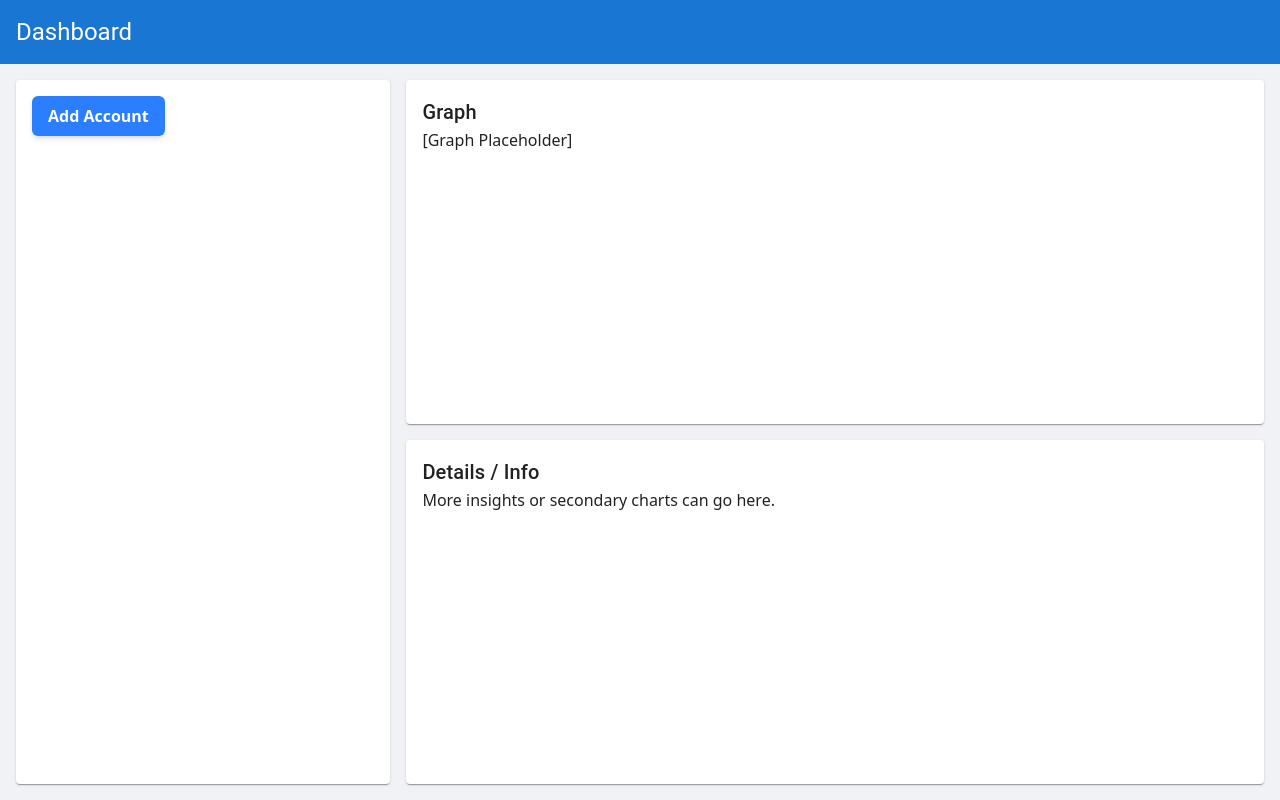
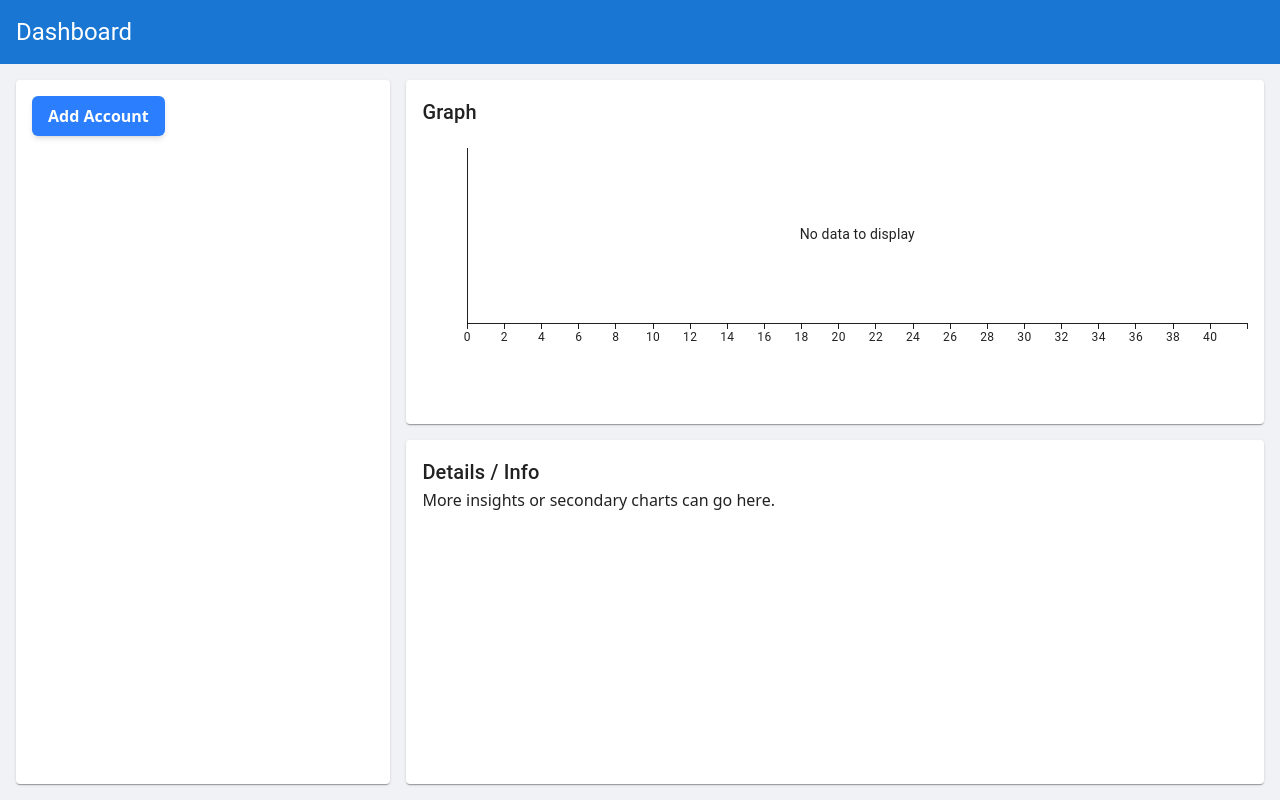
Before and after one commit to jgoldstein130/Financial-App, a Next.js app in the folder financial-app/: page / in a window 1280 px wide. Built offline with nearby package versions, Linux system fonts and the light colour scheme.

Commit message:
Graphing Single Account Without Monthly Interest

```diff
--- a/financial-app/package.json
+++ b/financial-app/package.json
@@ -13,6 +13,7 @@
     "@emotion/styled": "^11.14.0",
     "@mui/icons-material": "^7.0.2",
     "@mui/material": "^7.0.2",
+    "@mui/x-charts": "^8.2.0",
     "next": "15.3.1",
     "react": "^19.0.0",
     "react-dom": "^19.0.0",
--- a/financial-app/src/app/Components/AccountAccordion/AccountAccordion.tsx
+++ b/financial-app/src/app/Components/AccountAccordion/AccountAccordion.tsx
@@ -105,8 +105,6 @@ const AccountAccordion = ({ children, ...props }: Props) => {
     setEditAccountModalIsOpen(false);
   };
 
-  // TODO: add create account modal
-
   return (
     <>
       <EditAccountModal
--- /dev/null
+++ b/financial-app/src/app/Components/GraphSection/GraphSection.tsx
@@ -0,0 +1,66 @@
+import { ReactNode } from "react";
+import { LineChart } from "@mui/x-charts/LineChart";
+import { Account } from "@/app/page";
+
+// TODO: We need a way to get current age and retirement age to get the xAxis
+// TODO: This should probably be in the section that will get other info like salary so we can do stuff like % of income saved
+// TODO: We want to do calculations for after retirement too
+
+const GraphSection = ({ children, ...props }: Props) => {
+  const xAxisGenerator = (currentAge: number, retirementAge: number) => {
+    const xAxis: number[] = [];
+    for (let i = 0; i <= retirementAge - currentAge; i++) {
+      xAxis.push(i);
+    }
+    return xAxis;
+  };
+
+  const getDataForAnAccount = (account: Account, numYears: number) => {
+    if (!account.startingBalance || !account.annualInterest) {
+      return [];
+    }
+
+    const startingBalance = Number(
+      account.startingBalance.replace(/[^0-9.]/g, "")
+    );
+    const annualInterest =
+      Number(account.annualInterest.replace(/[^0-9.]/g, "")) / 100;
+
+    let balanceAtTimes: number[] = [startingBalance];
+    for (let i = 1; i <= numYears; i++) {
+      balanceAtTimes.push(
+        balanceAtTimes[balanceAtTimes.length - 1] +
+          balanceAtTimes[balanceAtTimes.length - 1] * Number(annualInterest)
+      );
+    }
+    return balanceAtTimes;
+  };
+
+  return (
+    <div style={{ height: "300px", marginTop: "20px" }}>
+      <LineChart
+        xAxis={[{ data: xAxisGenerator(24, 65) }]}
+        series={[
+          {
+            data:
+              props.accounts.length > 0
+                ? getDataForAnAccount(props.accounts[0], 65 - 24)
+                : [],
+          },
+          // {
+          //    data: [null, null, null, null, 5.5, 2, 8.5, 1.5, 5],
+          // },
+        ]}
+        height={200}
+        margin={0}
+      />
+    </div>
+  );
+};
+
+interface Props {
+  children?: ReactNode;
+  accounts: Account[];
+}
+
+export default GraphSection;
--- a/financial-app/src/app/page.tsx
+++ b/financial-app/src/app/page.tsx
@@ -7,6 +7,7 @@ import { v4 as uuid } from "uuid";
 import { useState } from "react";
 import { Box, Typography } from "@mui/material";
 import AddAccountModal from "./Components/AddAccountModal/AddAccountModal";
+import GraphSection from "./Components/GraphSection/GraphSection";
 
 export interface Account {
   name?: string;
@@ -126,7 +127,7 @@ const Home = () => {
             <Card sx={{ flex: 1 }}>
               <CardContent>
                 <Typography variant="h6">Graph</Typography>
-                <div style={{ height: "300px" }}>[Graph Placeholder]</div>
+                <GraphSection accounts={accounts} />
               </CardContent>
             </Card>
             <Card sx={{ flex: 1 }}>
```
Also changed, not shown: 1 other file (tests, documents, lock files or other folders).
